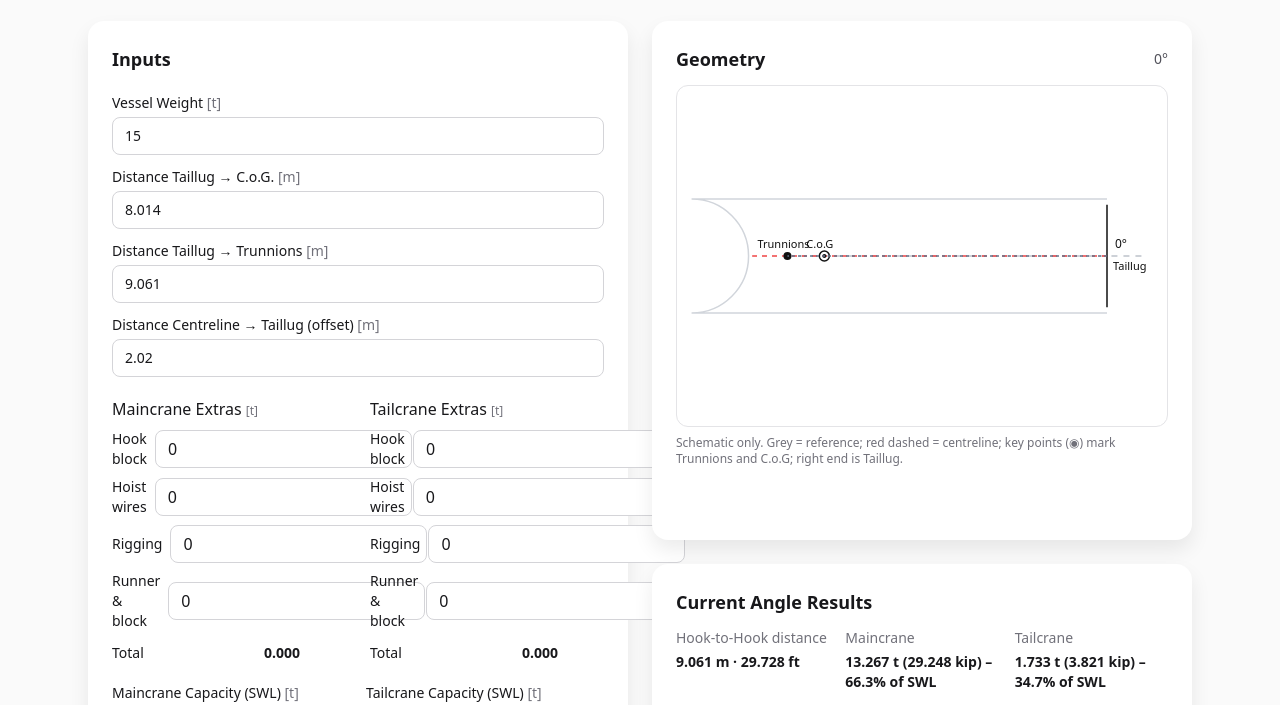
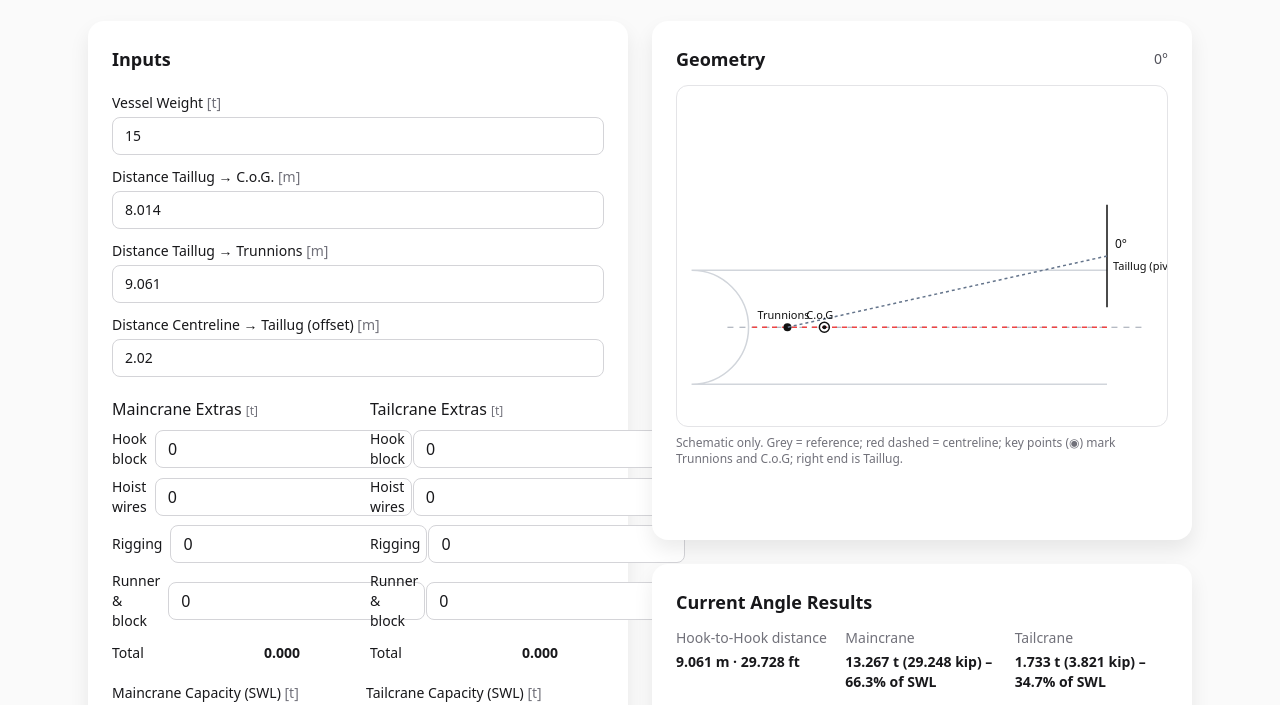
Before and after one commit to Bretwalda98/Tail-Assist-Tailing-Load-Calculator, a plain HTML site: page index.html in a window 1280 px wide. Shown: the part 83-788 px from the top of the page. Drawn offline with nearby package versions, Linux system fonts and the light colour scheme.

Commit message:
Update index.html

```diff
--- a/index.html
+++ b/index.html
@@ -11,8 +11,7 @@
     .mono{font-family: ui-monospace, SFMono-Regular, Menlo, Monaco, Consolas, "Liberation Mono", "Courier New", monospace}
     @media print{.no-print{display:none!important} .card{box-shadow:none;border:1px solid #999}}
     canvas{image-rendering: crisp-edges}
-
-    /* --- SWL over-limit flags --- */
+    /* SWL over-limit flags */
     .bad{background:#dc2626;color:#fff;border-radius:.375rem;padding:0 .35rem}
     .badcell{background:#dc2626;color:#fff;font-weight:600}
   </style>
@@ -171,7 +170,7 @@
   </div>
 
 <script>
-// --- Core math ---
+// --- Core maths ---
 const T2KIP = 1/0.45359237; // ≈ 2.20462
 const M2FT = 3.280839895;   // m → ft
 function sum(arr){ return arr.reduce((a,b)=>a + (Number(b)||0), 0); }
@@ -180,7 +179,7 @@ function rad(deg){ return deg * Math.PI/180; }
 function calcAtAngle(deg, p){
   const c = Math.cos(rad(deg));
   const s = Math.sin(rad(deg));
-  const h2h = c*p.Ltr + s*p.offset;
+  const h2h = c*p.Ltr + s*p.offset; // hook-to-hook projection
   const numerator = p.W * (c*p.Lcg + s*p.offset);
   const denominator = (c*p.Ltr) + (s*p.offset);
   const main = (numerator/denominator) + p.m_total;
@@ -223,7 +222,7 @@ function getParams(){
 // --- helpers for flags ---
 function flagPct(el, pct){
   if(!el) return;
-  const over = pct > 100;       // flag strictly over 100%
+  const over = pct > 100;  // strictly over 100%
   el.classList.toggle('bad', over);
   if(over) el.setAttribute('title','Over SWL'); else el.removeAttribute('title');
 }
@@ -247,7 +246,6 @@ function updateCurrent(p){
   document.getElementById('tail_kip').textContent = (r.tail*T2KIP).toFixed(3);
   document.getElementById('main_pct').textContent = r.mainPct.toFixed(1);
   document.getElementById('tail_pct').textContent = r.tailPct.toFixed(1);
-  // flag current % cells
   flagPct(document.getElementById('main_pct'), r.mainPct);
   flagPct(document.getElementById('tail_pct'), r.tailPct);
   drawGeometry(p, r);
@@ -258,35 +256,33 @@ function updateTableAndMax(p){
   const list = sweepAngles(p, step);
   const tb = document.getElementById('tableBody');
   tb.innerHTML = '';
-  let mainMax = -Infinity, tailMax = -Infinity, mainMaxPct=0, tailMaxPct=0;
+  let mainMax = -Infinity, tailMax = -Infinity;
 
   list.forEach(r => {
-    if(r.main>mainMax){ mainMax=r.main; mainMaxPct=r.mainPct; }
-    if(r.tail>tailMax){ tailMax=r.tail; tailMaxPct=r.tailPct; }
+    mainMax = Math.max(mainMax, r.main);
+    tailMax = Math.max(tailMax, r.tail);
 
     const tr = document.createElement('tr');
     tr.className = 'border-b hover:bg-zinc-50';
-
-    const tds = `
+    tr.innerHTML = `
       <td class="py-1.5 pr-3">${r.deg.toFixed(0)}</td>
       <td class="py-1.5 pr-3">${r.h2h.toFixed(3)}</td>
       <td class="py-1.5 pr-3">${r.main.toFixed(3)}</td>
       <td class="py-1.5 pr-3 ${r.mainPct>100?'badcell':''}">${r.mainPct.toFixed(1)}</td>
       <td class="py-1.5 pr-3">${r.tail.toFixed(3)}</td>
       <td class="py-1.5 pr-3 ${r.tailPct>100?'badcell':''}">${r.tailPct.toFixed(1)}</td>`;
-    tr.innerHTML = tds;
-
     tr.addEventListener('click',()=>{ document.getElementById('angle').value = r.deg; updateAll(); });
     tb.appendChild(tr);
   });
 
   document.getElementById('main_max').textContent = mainMax.toFixed(3);
   document.getElementById('tail_max').textContent = tailMax.toFixed(3);
-  document.getElementById('main_max_pct').textContent = ((mainMax / p.SWL_main)*100).toFixed(1);
-  document.getElementById('tail_max_pct').textContent = ((tailMax / p.SWL_tail)*100).toFixed(1);
-  // flag max % cells
-  flagPct(document.getElementById('main_max_pct'), (mainMax / p.SWL_main)*100);
-  flagPct(document.getElementById('tail_max_pct'), (tailMax / p.SWL_tail)*100);
+  const mainMaxPct = ((mainMax / p.SWL_main)*100);
+  const tailMaxPct = ((tailMax / p.SWL_tail)*100);
+  document.getElementById('main_max_pct').textContent = mainMaxPct.toFixed(1);
+  document.getElementById('tail_max_pct').textContent = tailMaxPct.toFixed(1);
+  flagPct(document.getElementById('main_max_pct'), mainMaxPct);
+  flagPct(document.getElementById('tail_max_pct'), tailMaxPct);
 
   drawCharts(list);
 }
@@ -333,70 +329,87 @@ function drawLineChart(canvas, pts, title){
 }
 
 // --- Geometry canvas ---
+// PIVOT = TAILLUG (fixed). Centreline right end = pivot - v * offset.
 function drawGeometry(p, r){
   const cv = document.getElementById('geom');
   const ctx = cv.getContext('2d');
   const W = cv.width = cv.clientWidth; const H = cv.height;
   ctx.clearRect(0,0,W,H);
 
+  // scaling
   const maxAxis = Math.max(p.Ltr*1.15, p.Lcg*1.15, 10);
   const scale = (W*0.75)/maxAxis;
 
-  const anchor = {x: W-60, y: H/2};
+  // fixed taillug pivot near the right
+  const pivot = {x: W-60, y: H/2};
+
+  // unit vectors for current angle
   const ang = rad(r.deg);
-  const ux = -Math.cos(ang), uy = -Math.sin(ang);
-  const vx = -uy, vy = ux;
+  const ux = -Math.cos(ang), uy = -Math.sin(ang);   // along centreline (leftwards)
+  const vx = -uy,           vy =  ux;               // normal (+v is "up" from centreline)
 
+  // centreline right end (the point the body axis passes through)
+  const baseEnd = { x: pivot.x - vx*p.offset*scale, y: pivot.y - vy*p.offset*scale };
+
+  // grey reference centreline at 0°
+  const vx0 = 0, vy0 = -1; // normal at 0°
+  const baseEnd0 = { x: pivot.x - vx0*p.offset*scale, y: pivot.y - vy0*p.offset*scale }; // y = pivot.y + offset
   ctx.setLineDash([6,6]);
   ctx.strokeStyle = '#9ca3af'; ctx.lineWidth = 1;
   ctx.beginPath();
-  ctx.moveTo(anchor.x - p.Ltr*scale, anchor.y); ctx.lineTo(anchor.x + 40, anchor.y);
+  ctx.moveTo(baseEnd0.x - (p.Ltr*scale + 60), baseEnd0.y);
+  ctx.lineTo(baseEnd0.x + 40, baseEnd0.y);
   ctx.stroke();
   ctx.setLineDash([]);
 
+  // current centreline (dashed red) through baseEnd
   ctx.strokeStyle = '#ef4444'; ctx.lineWidth = 1.5; ctx.setLineDash([5,5]);
   ctx.beginPath();
-  ctx.moveTo(anchor.x, anchor.y);
-  ctx.lineTo(anchor.x + ux*(p.Ltr+1)*scale, anchor.y + uy*(p.Ltr+1)*scale);
+  ctx.moveTo(baseEnd.x, baseEnd.y);
+  ctx.lineTo(baseEnd.x + ux*(p.Ltr+1)*scale, baseEnd.y + uy*(p.Ltr+1)*scale);
   ctx.stroke(); ctx.setLineDash([]);
 
+  // body outline (rounded nose)
   const radius = Math.max(0.6*scale, p.offset*scale*0.8);
   const Lbody = p.Ltr + 0.3*p.Ltr;
-  ctx.strokeStyle = '#111'; ctx.lineWidth = 1.5;
-  const nose = {x: anchor.x + ux*Lbody*scale, y: anchor.y + uy*Lbody*scale};
-  ctx.strokeStyle = '#d1d5db';
+  const nose = {x: baseEnd.x + ux*Lbody*scale, y: baseEnd.y + uy*Lbody*scale};
+
+  ctx.strokeStyle = '#d1d5db'; ctx.lineWidth = 1.5;
   ctx.beginPath();
-  ctx.moveTo(anchor.x + vx*radius, anchor.y + vy*radius);
-  ctx.lineTo(nose.x + vx*radius, nose.y + vy*radius);
+  ctx.moveTo(baseEnd.x + vx*radius, baseEnd.y + vy*radius);
+  ctx.lineTo(nose.x    + vx*radius, nose.y    + vy*radius);
   ctx.arc(nose.x, nose.y, radius, Math.atan2(vy,vx), Math.atan2(-vy,-vx));
-  ctx.lineTo(anchor.x - vx*radius, anchor.y - vy*radius);
+  ctx.lineTo(baseEnd.x - vx*radius, baseEnd.y - vy*radius);
   ctx.stroke();
 
+  // taillug triangle at the true pivot
   ctx.strokeStyle = '#111';
   ctx.beginPath();
-  const lugA = {x: anchor.x, y: anchor.y};
-  const lugB = {x: anchor.x + vx*radius*0.9, y: anchor.y + vy*radius*0.9};
-  const lugC = {x: anchor.x - vx*radius*0.9, y: anchor.y - vy*radius*0.9};
-  ctx.moveTo(lugA.x,lugA.y); ctx.lineTo(lugB.x,lugB.y); ctx.lineTo(lugC.x,lugC.y); ctx.closePath(); ctx.stroke();
+  const lugB = {x: pivot.x + vx*radius*0.9, y: pivot.y + vy*radius*0.9};
+  const lugC = {x: pivot.x - vx*radius*0.9, y: pivot.y - vy*radius*0.9};
+  ctx.moveTo(pivot.x,pivot.y); ctx.lineTo(lugB.x,lugB.y); ctx.lineTo(lugC.x,lugC.y); ctx.closePath(); ctx.stroke();
 
-  const P_tr = {x: anchor.x + ux*p.Ltr*scale, y: anchor.y + uy*p.Ltr*scale};
-  const P_cg = {x: anchor.x + ux*p.Lcg*scale, y: anchor.y + uy*p.Lcg*scale};
-
+  // markers: Trunnions & C.o.G (on centreline from baseEnd)
+  const P_tr = {x: baseEnd.x + ux*p.Ltr*scale, y: baseEnd.y + uy*p.Ltr*scale};
+  const P_cg = {x: baseEnd.x + ux*p.Lcg*scale, y: baseEnd.y + uy*p.Lcg*scale};
   ctx.fillStyle = '#111';
   ctx.beginPath(); ctx.arc(P_tr.x,P_tr.y,4,0,Math.PI*2); ctx.fill();
   ctx.beginPath(); ctx.arc(P_cg.x,P_cg.y,5,0,Math.PI*2); ctx.stroke(); ctx.beginPath(); ctx.arc(P_cg.x,P_cg.y,2,0,Math.PI*2); ctx.fill();
 
+  // hook→hook dimension from pivot to trunnions
   ctx.strokeStyle = '#64748b'; ctx.setLineDash([3,3]);
-  ctx.beginPath(); ctx.moveTo(anchor.x, anchor.y); ctx.lineTo(P_tr.x,P_tr.y); ctx.stroke(); ctx.setLineDash([]);
+  ctx.beginPath(); ctx.moveTo(pivot.x, pivot.y); ctx.lineTo(P_tr.x,P_tr.y); ctx.stroke(); ctx.setLineDash([]);
 
+  // angle arc centred at pivot
   const arcR = 40; ctx.strokeStyle = '#111';
-  ctx.beginPath(); ctx.arc(anchor.x, anchor.y, arcR, 0, -ang, ang<0);
+  ctx.beginPath(); ctx.arc(pivot.x, pivot.y, arcR, 0, -ang, ang<0);
   ctx.stroke();
   ctx.font = '12px ui-sans-serif, system-ui'; ctx.fillStyle = '#111';
-  ctx.fillText(`${r.deg.toFixed(0)}°`, anchor.x + 8, anchor.y - 8);
+  ctx.fillText(`${r.deg.toFixed(0)}°`, pivot.x + 8, pivot.y - 8);
 
+  // labels
   ctx.font = '11px ui-sans-serif, system-ui'; ctx.fillStyle = '#111';
-  ctx.fillText('Taillug', anchor.x+6, anchor.y+14);
+  ctx.fillText('Taillug (pivot)', pivot.x+6, pivot.y+14);
   ctx.fillText('Trunnions', P_tr.x-30, P_tr.y-8);
   ctx.fillText('C.o.G', P_cg.x-18, P_cg.y-8);
 }
```
